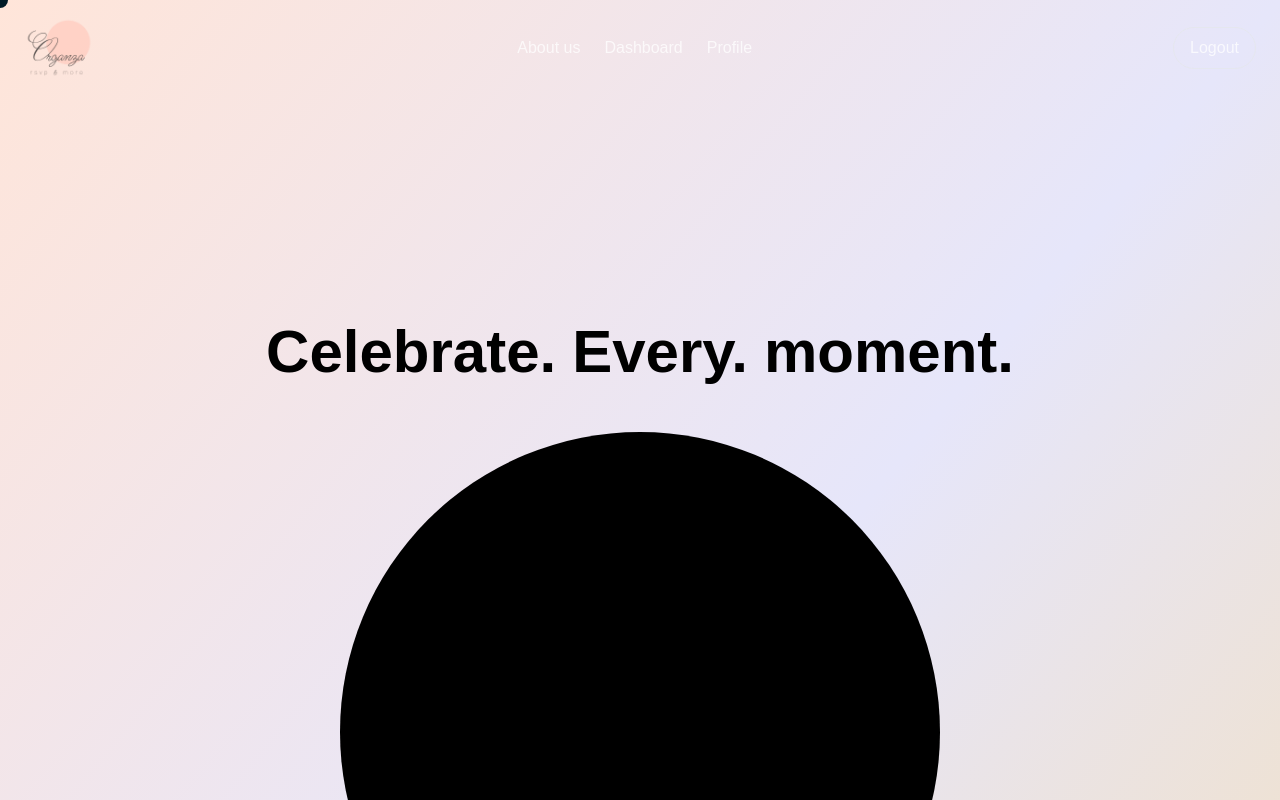
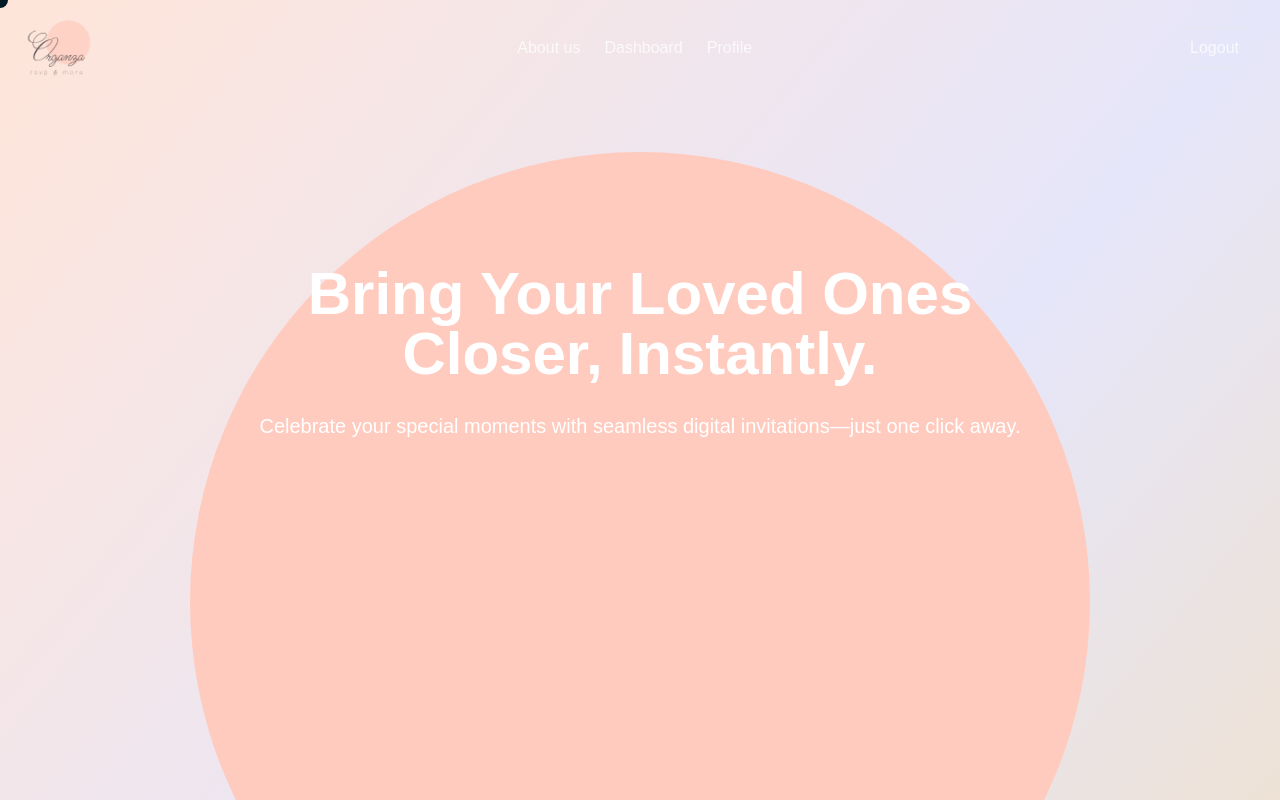
Before and after one commit to sadeemkhalaf/organza-rsvp, a Next.js app: page / in a window 1280 px wide. Shown: the top 800 px of the page. Built offline with nearby package versions, Linux system fonts and the light colour scheme.

Commit message:
Hero section minor updates

```diff
--- a/src/app/page.tsx
+++ b/src/app/page.tsx
@@ -1,13 +1,13 @@
 "use client";
 
-import { HeroHue } from "@/components";
+import { Hero } from "@/components";
 import { motion } from "framer-motion";
 
 export default function Home() {
   return (
     <div>
       {/* HELLO! */}
-      <HeroHue />
+      <Hero />
       <div className="h-screen flex justify-center w-full items-center">
         <div
           className="relative opacity-100"
--- a/src/components/hero/Hero.component.tsx
+++ b/src/components/hero/Hero.component.tsx
@@ -1,9 +1,15 @@
+"use client";
+
 import React, { useState, useEffect } from "react";
 import { motion } from "framer-motion";
 
+const words = ["Bring Your Loved Ones", "Closer,", "Instantly."];
+
 const Hero = () => {
   const [cursorPosition, setCursorPosition] = useState({ x: 0, y: 0 });
-  const [isHovering, setIsHovering] = useState(false);
+  const [hoveredWordIndex, setHoveredWordIndex] = useState<number | null>(null);
+  const [circleSize, setCircleSize] = useState(900); // Initial circle size (in pixels)
+  const [circleOpacity, setCircleOpacity] = useState(1); // Initial circle size (in pixels)
 
   // Track mouse position
   useEffect(() => {
@@ -17,8 +23,39 @@ const Hero = () => {
     };
   }, []);
 
+  // Track scroll position to shrink the circle
+  useEffect(() => {
+    const handleScroll = () => {
+      const maxScroll = window.innerHeight; // The height of the viewport
+      const scrollY = window.scrollY; // Current scroll position
+
+      // Calculate the new circle size (min 200px, max 600px)
+      const newSize = Math.max(200, 900 - (scrollY / maxScroll) * 400); // Shrinks from 600px to 200px
+      const opacityValue = Math.max(0, 1 - scrollY / maxScroll);
+      setCircleSize(newSize);
+      setCircleOpacity(opacityValue);
+    };
+
+    window.addEventListener("scroll", handleScroll);
+    return () => {
+      window.removeEventListener("scroll", handleScroll);
+    };
+  }, []);
+
+  // Hue colors for each word
+  const backgroundColors = ["#FFB5A760", "#E6E6FA60", "#48D1CC60"];
+  const backgroundColorsNoOpacity = ["#FFB5A7", "#E9E3D0", "#48D1CC"];
+
   return (
-    <div className="relative h-screen bg-black flex items-center justify-center overflow-hidden cursor-none">
+    <div
+      className="relative h-screen overflow-x-hidden md:overflow-visible flex flex-col items-center justify-center cursor-none transition-colors duration-500 -mt-32"
+      style={{
+        backgroundColor:
+          hoveredWordIndex !== null
+            ? backgroundColors[hoveredWordIndex]
+            : "transparent", // Default background color
+      }}
+    >
       {/* Custom Cursor */}
       <motion.div
         className="pointer-events-none fixed rounded-full bg-white z-50"
@@ -29,8 +66,8 @@ const Hero = () => {
           mixBlendMode: "difference",
         }}
         animate={{
-          width: isHovering ? 120 : 16,
-          height: isHovering ? 120 : 16,
+          width: hoveredWordIndex !== null ? 120 : 16,
+          height: hoveredWordIndex !== null ? 120 : 16,
         }}
         transition={{
           type: "spring",
@@ -39,18 +76,48 @@ const Hero = () => {
         }}
       ></motion.div>
 
-      {/* Hero Text */}
-      <h1
-        className="text-6xl font-bold relative z-10"
-        onMouseEnter={() => setIsHovering(true)}
-        onMouseLeave={() => setIsHovering(false)}
+      {/* HeroHue Section */}
+      <div className="relative z-10 text-center text-white w-2/3 flex-wrap text-wrap flex-col">
+        {words.map((word, index) => (
+          <span
+            key={index}
+            className="text-6xl font-bold mx-2"
+            onMouseEnter={() => setHoveredWordIndex(index)}
+            onMouseLeave={() => setHoveredWordIndex(null)}
+            style={{
+              mixBlendMode: "difference",
+              display: "inline-block",
+            }}
+          >
+            {word}
+          </span>
+        ))}
+      </div>
+        <span className="z-10 mt-7 text-xl font-normal text-wrap">
+          Celebrate your special moments with seamless digital invitations—just
+          one click away.
+        </span>
+
+      {/* Circle Element */}
+      <motion.div
         style={{
-          color: "white",
-          mixBlendMode: "difference", // Inverts the text color dynamically
+          backgroundColor:
+            hoveredWordIndex !== null
+              ? backgroundColorsNoOpacity[hoveredWordIndex]
+              : "#FFCBBF", // Default background color
         }}
-      >
-        Design.Development.Branding
-      </h1>
+        animate={{
+          width: circleSize, // Dynamic width
+          height: circleSize, // Dynamic height
+          opacity: circleOpacity,
+        }}
+        transition={{
+          type: "spring",
+          stiffness: 100,
+          damping: 20,
+        }}
+        className="rounded-full absolute top-[30%] md:top-[25%] left-1/2 transform -translate-x-1/2"
+      ></motion.div>
     </div>
   );
 };
--- a/src/components/index.ts
+++ b/src/components/index.ts
@@ -1,3 +1,4 @@
 export { default as Footer } from './Footer/Footer.component';
 export { default as Navbar } from './Navbar/Navbar.component';
 export { default as HeroHue } from './hero/HeroHue.component';
+export { default as Hero } from './hero/Hero.component';
```
